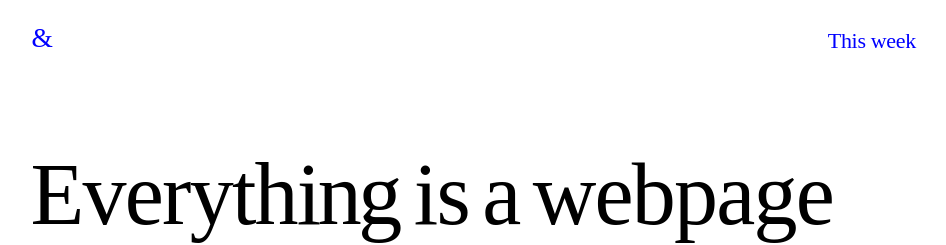
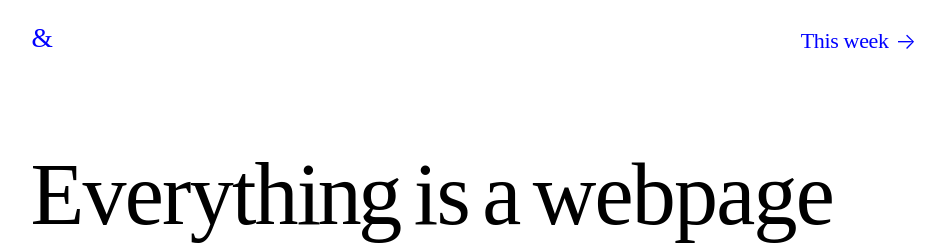
Before and after one commit to core-interaction/core-interaction.github.io, a Jekyll site: the page built from topic/everything/index.md, in a window 1280 px wide. Shown: the top 245 px of the page, without its empty margins (166-1112 px from the left). Built offline with Jekyll 4.4.1, drawn with Linux system fonts in a browser that asks for light colours.

Commit message:
Icons for the contextual links.

```diff
--- a/_layouts/nav.html
+++ b/_layouts/nav.html
@@ -14,12 +14,12 @@ layout: default
 			<p>{{ index.strings.home }}</p>
 		</a>
 		{% if page.url != this_week.url %}
-			<a href="{{ this_week.url }}">
-				<p>{{ index.strings.current }}</p>
+			<a href="{{ this_week.url | replace: '.html'  }}">
+				<p>{{ index.strings.current }} <span class="center--x">→</span></p>
 			</a>
 		{% else %}
-			<a href="{{ last_week.url }}">
-				<p>{{ index.strings.last }}</p>
+			<a href="{{ last_week.url | replace: '.html'  }}">
+				<p>{{ index.strings.last }} <span>⤴</span></p>
 			</a>
 		{% endif %}
 	</div>
--- a/assets/styles/common.scss
+++ b/assets/styles/common.scss
@@ -136,6 +136,18 @@ body {
 						@extend %font--sf--light;
 
 						font-weight: var(--typography--weight);
+
+						// Prevent bobbling.
+						&:last-child {
+							display:    inline-block;
+							text-align: right;
+							width:      1em;
+						}
+
+						// Center down to x-height;
+						&.center--x {
+							transform: translateY(0.066em);
+						}
 					}
 				}
 
```
